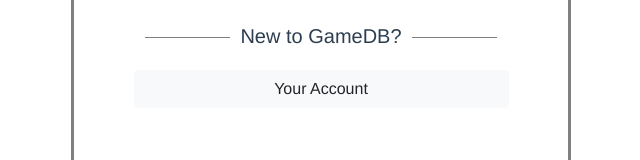
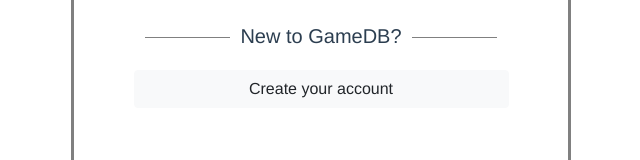
Before and after one commit to Matej-Omazic/WebApps_Frontend, a Vue app: page / in a window 1280 px wide. Shown: the part 450-610 px from the top of the page, without its empty margins (319-959 px from the left). Built offline with nearby package versions, Linux system fonts and the light colour scheme.

Commit message:
Popravljen mali bug na login stranici

```diff
--- a/public/index.html
+++ b/public/index.html
@@ -4,7 +4,7 @@
     <meta charset="utf-8">
     <meta http-equiv="X-UA-Compatible" content="IE=edge">
     <meta name="viewport" content="width=device-width,initial-scale=1.0">
-    <link rel="icon" href="<%= BASE_URL %>favicon.ico">
+    <link rel="icon" href="https://i.ibb.co/f1v1Hww/Gamepad.png">
     <title><%= htmlWebpackPlugin.options.title %></title>
   </head>
   <body>
--- a/src/components/Prijava/Login.vue
+++ b/src/components/Prijava/Login.vue
@@ -10,7 +10,7 @@
     <p class="text-center mb-2 mt-5" style="font-size:35px;">Sign in</p>
     <div style="max-width:400px;" class="mx-auto">
 
-      <mdb-input label="Your email" type="email"/>
+      <mdb-input label="Your username" type="email"/>
       <mdb-input label="Your password" type="password"/>
     </div>
     <div class="text-center">
@@ -21,7 +21,7 @@
 
   </form>
 
- <router-link class="h-40 mt-4 btn btn-light" style="width:375px; " to="/Signup"> Your Account</router-link>
+ <router-link class="h-40 mt-4 btn btn-light" style="width:375px; " to="/Signup"> Create your account</router-link>
   </div>
   </div>
 
```
Also changed, not shown: src/All_games.vue (deleted), 1 other file (tests, documents, lock files or other folders).
